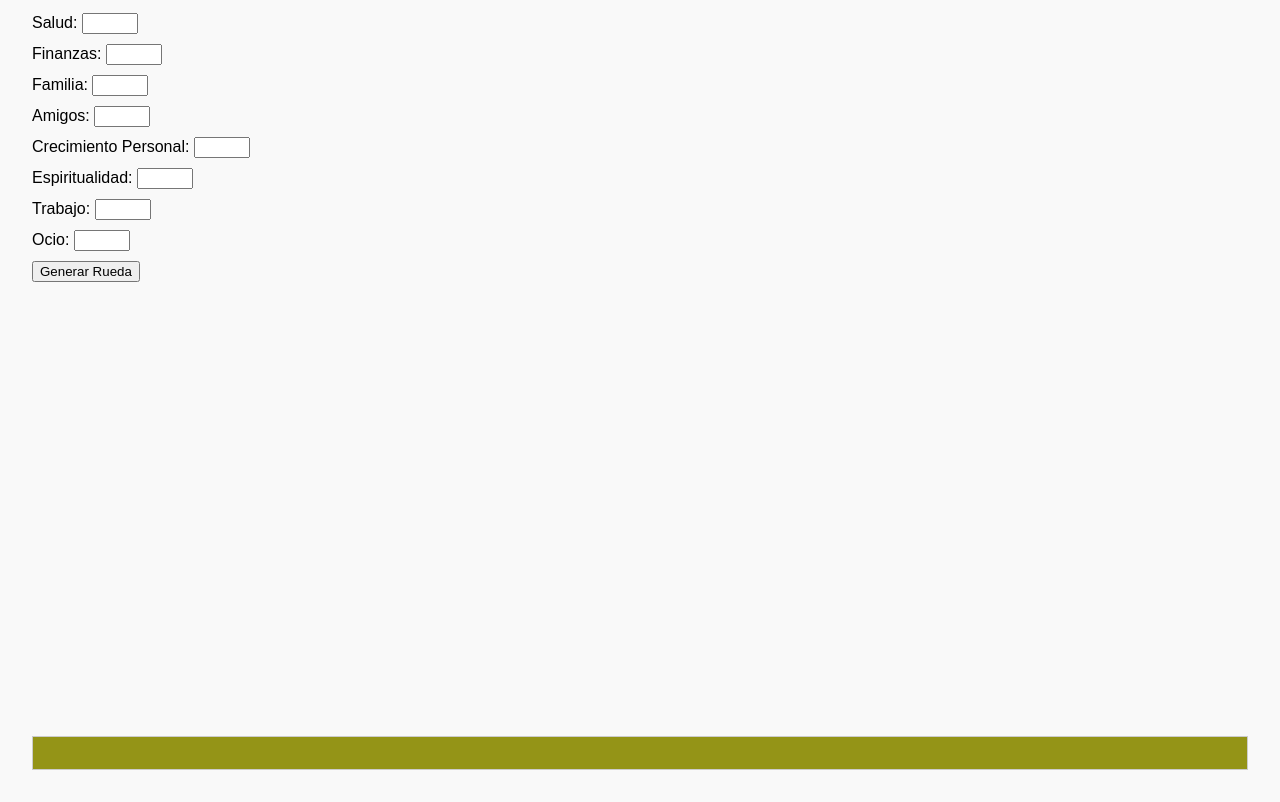
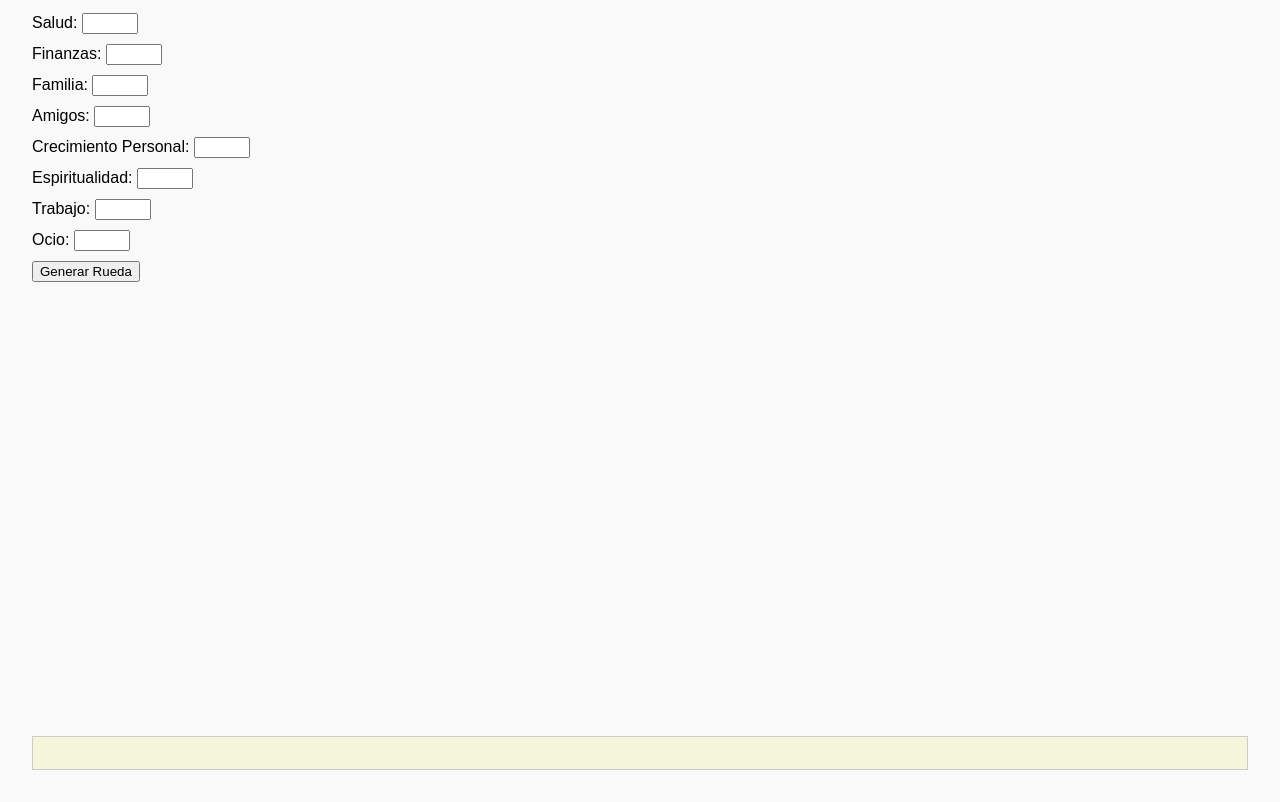
Before and after one commit to coquito-amarillo-sas/coquito_amarillo_web, a plain HTML site: page src/evaluacion.html in a window 1280 px wide. Shown: the part 111-913 px from the top of the page. Drawn offline with nearby package versions, Linux system fonts and the light colour scheme.

Commit message:
Revert "se cambio el color de blanco a amarillo"

```diff
--- a/src/styles.css
+++ b/src/styles.css
@@ -17,6 +17,6 @@ canvas {
   background: #fff;
   padding: 1em;
   border: 1px solid #ccc;
-  background-color: #949417;
+  background-color: #f5f5dc;
   color: #333;
 }
```
